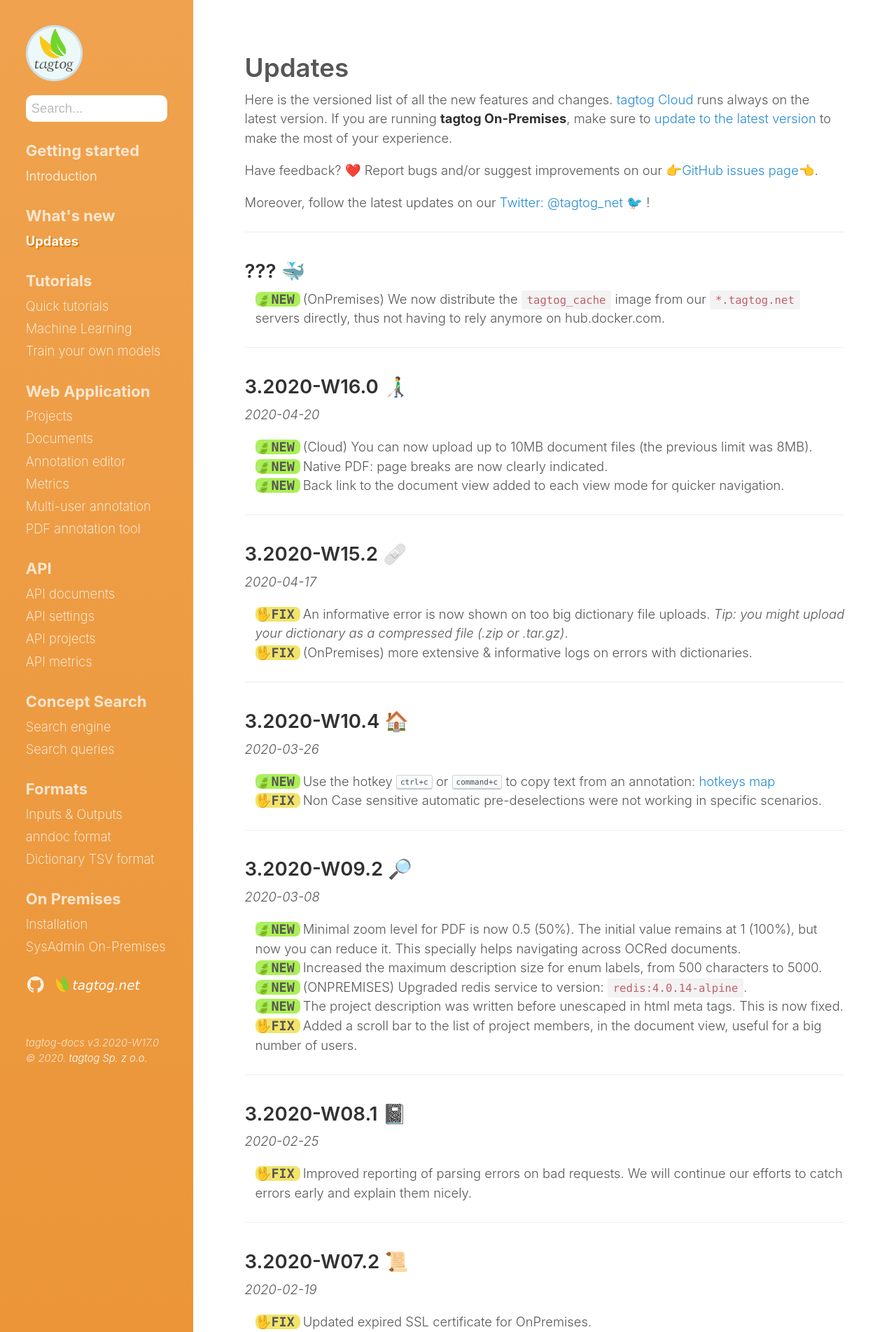
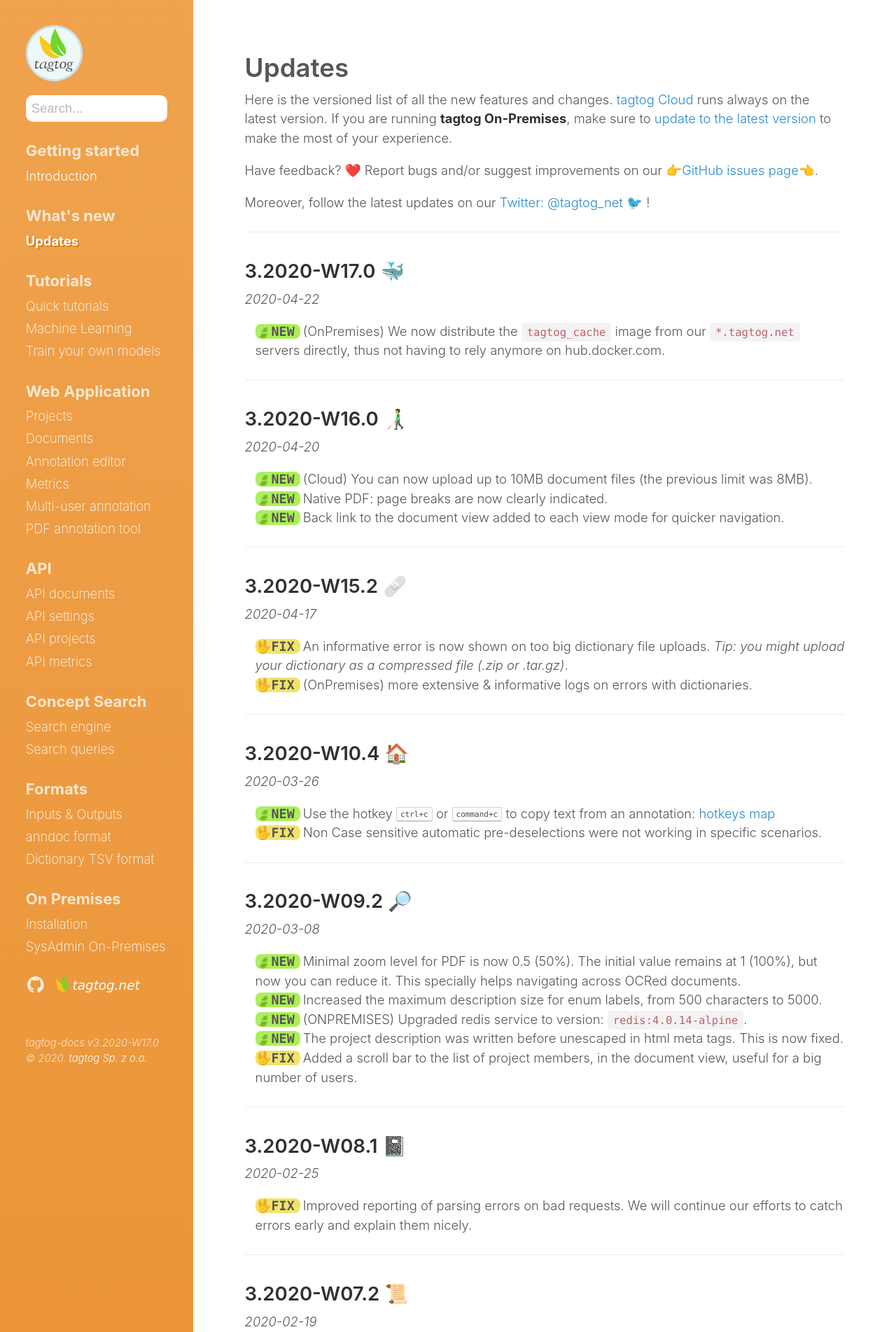
Before and after one commit to tagtogorg/tagtog-doc, a Jekyll site: the page built from updates.md, in a window 1280 px wide. Shown: the top 1903 px of the page at 70% size. Built offline with Jekyll 4.4.1, drawn with Linux system fonts in a browser that asks for light colours; nearby versions of some CDN libraries; emoji names are drawn with the system emoji font.

Commit message:
Bump version: 3.2020-W17.0 🐳

```diff
--- a/updates.md
+++ b/updates.md
@@ -14,7 +14,8 @@ Moreover, follow the latest updates on our [Twitter: @tagtog_net 🐦](https://t
 
 ---
 
-## ??? 🐳
+## 3.2020-W17.0 🐳
+_2020-04-22_
 
 <ul class="updates">
   <li class="new"><span markdown="1">(OnPremises) We now distribute the `tagtog_cache` image from our `*.tagtog.net` servers directly, thus not having to rely anymore on hub.docker.com.</span></li>
```
